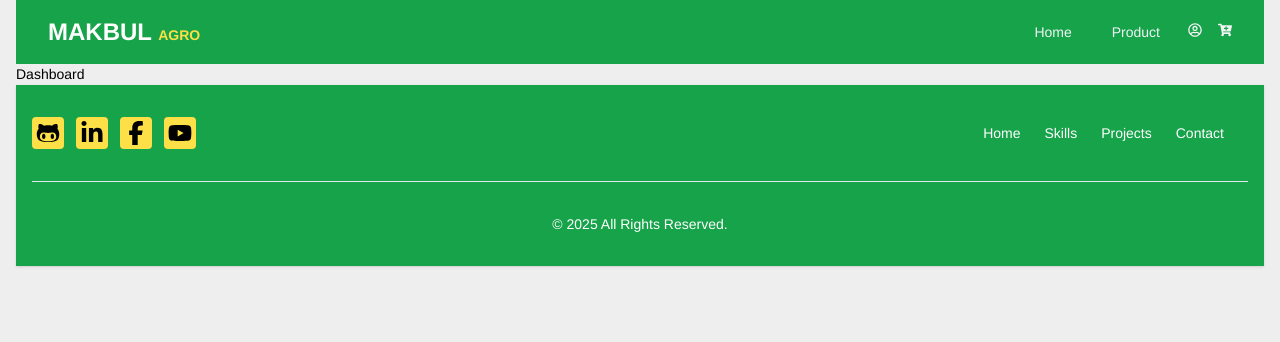
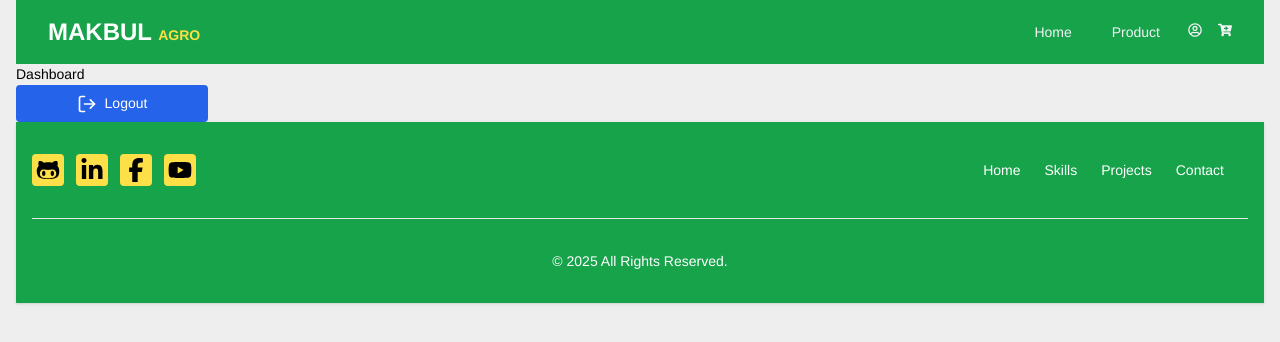
Before and after one commit to makbulhosen5000/lara-react-ecom, a React (Vite) app in the folder frontend/: page /admin/dashboard in a window 1280 px wide. Shown: the top 342 px of the page. Built offline with nearby package versions, Linux system fonts and the light colour scheme; sample sign-in values are in the browser's storage.

Commit message:
fet:admin private route added

```diff
--- a/frontend/src/components/Auth/Admin/Dashboard.jsx
+++ b/frontend/src/components/Auth/Admin/Dashboard.jsx
@@ -1,10 +1,17 @@
-import React from 'react'
+import { LogOut } from 'lucide-react'
+import React, { useContext } from 'react'
+import { AdminAuthContext } from '../../provider/AdminAuth'
 
 export default function Dashboard() {
+  const {logOut}  = useContext(AdminAuthContext);
   return (
     <>
     <div>
         <h1>Dashboard</h1>
+        <button className="w-48 flex items-center justify-center gap-2 bg-blue-600 text-white px-4 py-2 rounded hover:bg-blue-700 transition" onClick={logOut}>
+                  <LogOut size={20} />
+                  <span>Logout</span>
+        </button>
     </div>
     </>
   )
--- a/frontend/src/components/Auth/Admin/Login.jsx
+++ b/frontend/src/components/Auth/Admin/Login.jsx
@@ -1,6 +1,6 @@
 import React, { Children, useContext, useState } from 'react'
 import { Helmet } from 'react-helmet-async';
-import { Link, Navigate, useNavigate } from 'react-router-dom';
+import { Link, Navigate, useLocation, useNavigate } from 'react-router-dom';
 import { Eye, EyeOff,LogIn } from 'lucide-react';
 import { useForm } from "react-hook-form"
 import { apiUrl } from '../../Http';
@@ -11,10 +11,9 @@ export default function Login() {
 
   const loginImg = "https://i.ibb.co.com/kcmYrjv/login2.jpg";
   const [showPassword, setShowPassword] = useState(false);
+  const location = useLocation();
 
-  const { user,login,logout } = useContext(AdminAuthContext);
-
-
+  const { user,login } = useContext(AdminAuthContext);
 
 
   // hide and show password function by clicking the eye icon
@@ -49,6 +48,7 @@ export default function Login() {
           name: result.user,
         }
         localStorage.setItem("adminInfo", JSON.stringify(adminInfo));
+        login(adminInfo);
         navigate('/admin/dashboard');
       }else{
         toast.error(result.message);
--- a/frontend/src/components/Errors/ErrorMessage.jsx
+++ b/frontend/src/components/Errors/ErrorMessage.jsx
@@ -1,5 +1,5 @@
 import React from 'react';
-import { Link, useRouteError } from 'react-router-dom';
+import { Link, Navigate, useRouteError } from 'react-router-dom';
 
 const ErrorMessage = () => {
     const errorImg = 'https://i.ibb.co/xsfjJt3/not-found.jpg';
@@ -7,7 +7,9 @@ const ErrorMessage = () => {
     return (
       <div className="flex flex-col place-items-center justify-center align-items-center h-screen">
         <img width="300" src={errorImg} alt="" />
-        <p className='text-red-600 font-bold underline'>Error : {error.message}</p>
+        <p className='text-red-600 font-bold underline'>Error : {error.message}
+
+        </p>
         <Link to="/">
           <button className="mt-5 bg-yellow-400 rounded-lg p-5 ml-3 font-bold">HOME</button>
         </Link>
--- /dev/null
+++ b/frontend/src/components/Loader/LoadingMessage.jsx
@@ -0,0 +1,13 @@
+import React from 'react';
+
+const LoadingMessage = () => {
+    return (
+      <div className="flex place-items-center justify-center align-items-center h-screen text-3xl">
+        <p>L</p>
+        <p className='border-2 border-dashed rounded-lg border-blue-600 animate-spin'>o</p>
+        <p>ading..</p>
+      </div>
+    );
+};
+
+export default LoadingMessage;
--- /dev/null
+++ b/frontend/src/components/Router/AdminPrivateRoute.jsx
@@ -0,0 +1,12 @@
+import React from 'react'
+import { useContext } from 'react';
+import { Navigate } from 'react-router-dom';
+import { AdminAuthContext } from '../provider/AdminAuth';
+
+export default function AdminPrivateRoute({children}) {
+    const {user} = useContext(AdminAuthContext);
+    if(!user){
+       return <Navigate to="/admin/login" />
+    }
+    return children;
+}
--- a/frontend/src/components/Router/Routes.jsx
+++ b/frontend/src/components/Router/Routes.jsx
@@ -15,6 +15,7 @@ import Cart from "../../pages/product/Cart";
 import Checkout from "../../pages/product/Checkout";
 import Login from "../Auth/Admin/Login";
 import Dashboard from "../Auth/Admin/Dashboard";
+import AdminPrivateRoute from "./AdminPrivateRoute";
 
 
 export const router = createBrowserRouter([
@@ -79,7 +80,11 @@ export const router = createBrowserRouter([
         },
         {
           path:"/admin/dashboard",
-          element:<Dashboard/>,
+          element: (
+          <AdminPrivateRoute>
+            <Dashboard />
+          </AdminPrivateRoute>
+          ),
         }
       ],
     },
--- a/frontend/src/components/provider/AdminAuth.jsx
+++ b/frontend/src/components/provider/AdminAuth.jsx
@@ -1,5 +1,4 @@
 import { createContext, useState } from "react";
-import { Navigate } from "react-router-dom";
 
 
 export const AdminAuthContext = createContext();
@@ -9,18 +8,18 @@ export const AdminAuthProvider = ({ children }) => {
   const [user,setUser] = useState(adminInfo);
 
 
-  const login = (user)=>{
+  const login = (user) => {
     setUser(user);
-  }
+  };
 
-  const logout = () => {
+  const logOut = () => {
     localStorage.removeItem("adminInfo");
     setUser(null);
   }
   const adminAuthInfo = {
     user,
     login,
-    logout,
+    logOut,
 
   };
 
```
